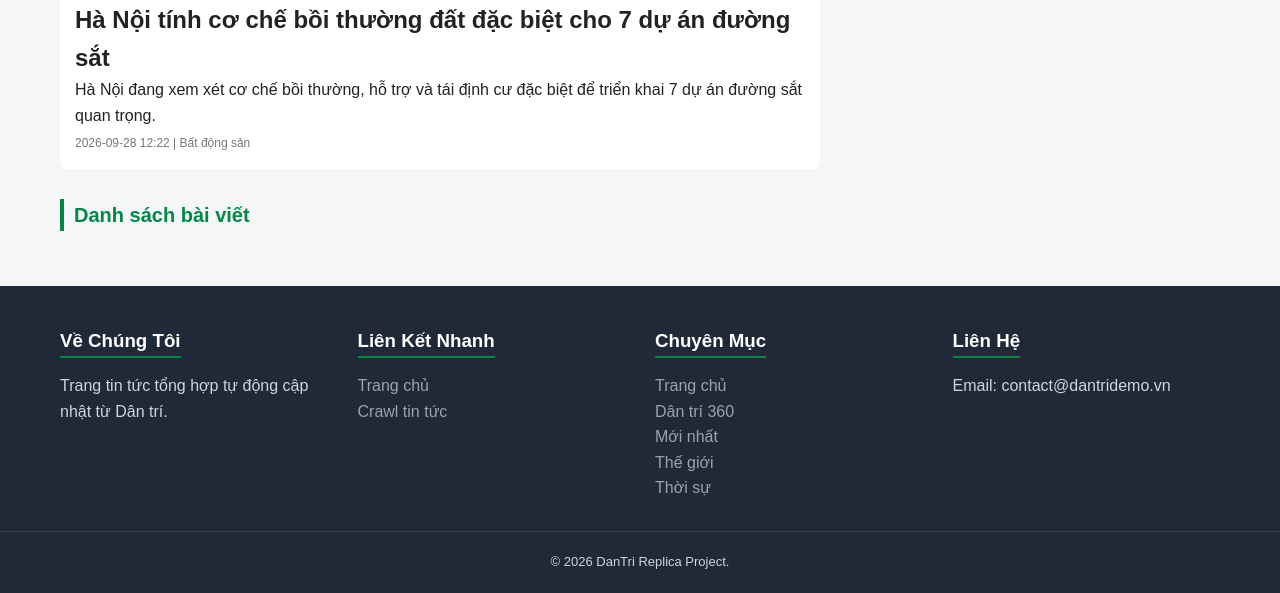
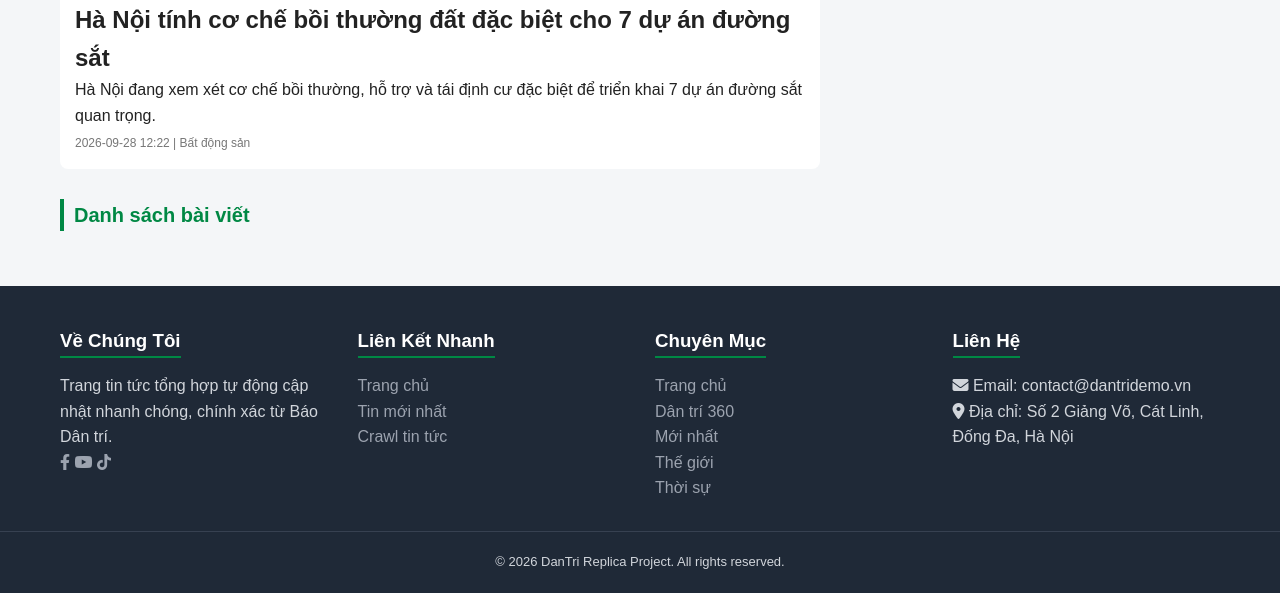
Before and after one commit to Cann2410/dantri-news-app, a plain HTML site: page index.html in a window 1280 px wide. Shown: the part 433-1026 px from the top of the page. Drawn offline with Linux system fonts and the light colour scheme.

Commit message:
Update index.html

```diff
--- a/index.html
+++ b/index.html
@@ -5,6 +5,8 @@
   <meta name="viewport" content="width=device-width, initial-scale=1.0">
   <title>Trang tin tức Dân Trí Demo</title>
   <link rel="stylesheet" href="css/style.css">
+  <!-- FontAwesome Icons cho Mạng xã hội -->
+  <link rel="stylesheet" href="https://cdnjs.cloudflare.com/ajax/libs/font-awesome/6.4.0/css/all.min.css">
 </head>
 <body>
 
@@ -31,12 +33,18 @@
     <div class="footer-container">
       <div class="footer-col">
         <h3>Về Chúng Tôi</h3>
-        <p>Trang tin tức tổng hợp tự động cập nhật từ Dân trí.</p>
+        <p>Trang tin tức tổng hợp tự động cập nhật nhanh chóng, chính xác từ Báo Dân trí.</p>
+        <div class="social-links">
+          <a href="https://facebook.com" target="_blank" title="Facebook"><i class="fab fa-facebook-f"></i></a>
+          <a href="https://youtube.com" target="_blank" title="YouTube"><i class="fab fa-youtube"></i></a>
+          <a href="https://tiktok.com" target="_blank" title="TikTok"><i class="fab fa-tiktok"></i></a>
+        </div>
       </div>
       <div class="footer-col">
         <h3>Liên Kết Nhanh</h3>
         <ul>
           <li><a href="index.html">Trang chủ</a></li>
+          <li><a href="#" onclick="filterCategory('Mới nhất')">Tin mới nhất</a></li>
           <li><a href="crawler.html">Crawl tin tức</a></li>
         </ul>
       </div>
@@ -46,10 +54,11 @@
       </div>
       <div class="footer-col">
         <h3>Liên Hệ</h3>
-        <p>Email: contact@dantridemo.vn</p>
+        <p><i class="fas fa-envelope"></i> Email: contact@dantridemo.vn</p>
+        <p><i class="fas fa-map-marker-alt"></i> Địa chỉ: Số 2 Giảng Võ, Cát Linh, Đống Đa, Hà Nội</p>
       </div>
     </div>
-    <div class="footer-bottom">&copy; 2026 DanTri Replica Project.</div>
+    <div class="footer-bottom">&copy; 2026 DanTri Replica Project. All rights reserved.</div>
   </footer>
 
   <script src="js/app.js"></script>
```
